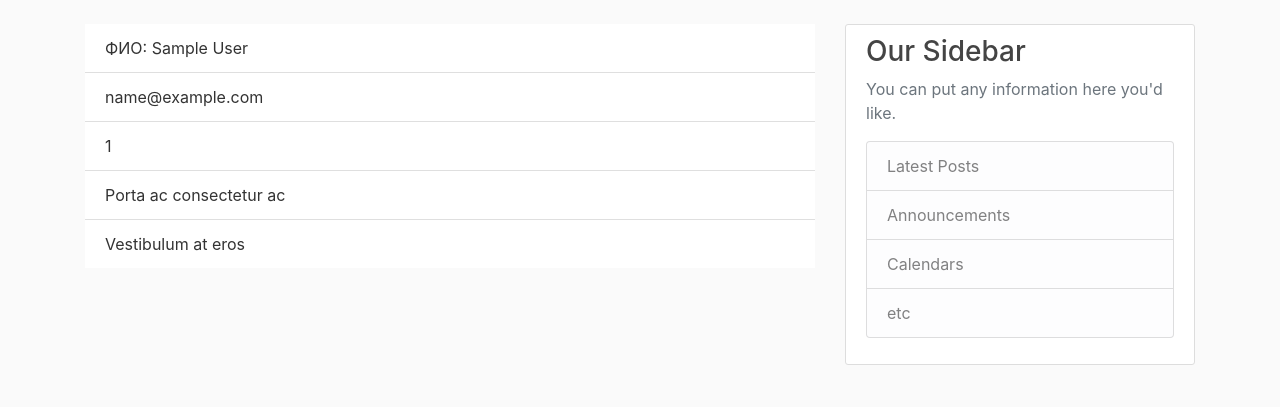
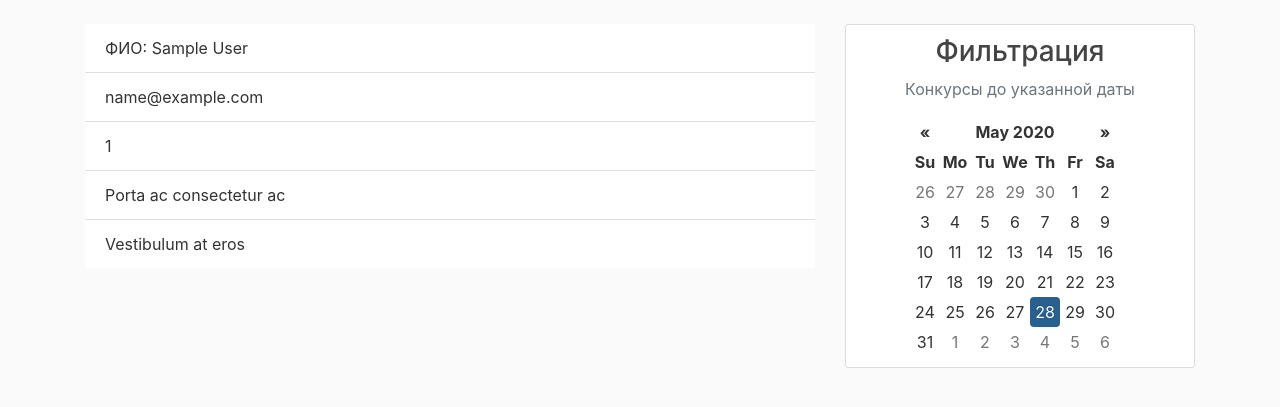
Before and after one commit to Almaz97/diploma, a Django app: template templates/contest_review.html in a window 1280 px wide. Shown: the part 56-463 px from the top of the page. Run offline with Django 3.2, Linux system fonts and the light colour scheme; the template is opened without the code that fills it: most values are stand-ins (such as "Sample title", 1, 10 or a date in 2020); some libraries are stand-ins or nearby versions.

Commit message:
Add calendar to UI, so users can filter contests by date

```diff
--- a/assets/main.css
+++ b/assets/main.css
@@ -82,3 +82,7 @@
 .account-heading {
   font-size: 2.5rem;
 }
+
+.datepicker-inline {
+  margin: 0 auto;
+}
--- a/contest/urls.py
+++ b/contest/urls.py
@@ -16,7 +16,7 @@
 from django.contrib import admin
 from django.urls import path
 from application.views import homepage
-from contestant.views import (ContestListView, contest_detail, application, contest_application,
+from contestant.views import (contest, contest_detail, application, contest_application,
                               contest_application_update, commission_contests, contest_review, contest_result)
 from user.views import profile
 from django.contrib.auth import views as auth_views
@@ -25,7 +25,7 @@
 
 urlpatterns = [
     path('admin/', admin.site.urls),
-    path('homepage/', ContestListView.as_view(), name='contestant-home'),
+    path('homepage/', contest, name='contestant-home'),
     # path('contests/<int:pk>/', ContestDetailView.as_view(), name='contestant-detail'),
     path('contests/<int:pk>/', contest_detail, name='contestant-detail'),
     path('login/', auth_views.LoginView.as_view(redirect_authenticated_user=True, template_name='login.html'), name='login'),
--- a/templates/layout.html
+++ b/templates/layout.html
@@ -9,7 +9,7 @@
     <!-- Bootstrap CSS -->
     <link rel="stylesheet" href="https://maxcdn.bootstrapcdn.com/bootstrap/4.0.0/css/bootstrap.min.css" integrity="sha384-Gn5384xqQ1aoWXA+058RXPxPg6fy4IWvTNh0E263XmFcJlSAwiGgFAW/dAiS6JXm" crossorigin="anonymous">
     <link rel="stylesheet" href="https://cdn.datatables.net/1.10.20/css/jquery.dataTables.min.css">
-
+    <link id="bsdp-css" href="https://unpkg.com/bootstrap-datepicker@1.9.0/dist/css/bootstrap-datepicker3.min.css" rel="stylesheet">
     {% load static %}
     <link rel="stylesheet" type="text/css" href="{% static 'main.css' %}">
 
@@ -50,6 +50,7 @@
         </div>
       </nav>
     </header>
+
     {% block main %}
     <main role="main" class="container">
       <div class="row">
@@ -65,16 +66,12 @@
         </div>
         {% block sidebar %}
             <div class="col-md-4">
-              <div class="content-section">
-                <h3>Our Sidebar</h3>
-                <p class='text-muted'>You can put any information here you'd like.
-                  <ul class="list-group">
-                    <li class="list-group-item list-group-item-light">Latest Posts</li>
-                    <li class="list-group-item list-group-item-light">Announcements</li>
-                    <li class="list-group-item list-group-item-light">Calendars</li>
-                    <li class="list-group-item list-group-item-light">etc</li>
-                  </ul>
-                </p>
+              <div class="content-section text-center">
+                <h3>Фильтрация</h3>
+                <p class='text-muted'>Конкурсы до указанной даты</p>
+                    <div id="datepicker" data-date=""></div>
+	                <input type="hidden" id="my_hidden_input">
+
               </div>
             </div>
       {% endblock %}
@@ -86,6 +83,7 @@
         <script src="https://cdnjs.cloudflare.com/ajax/libs/jquery/3.3.1/jquery.min.js"></script>
     <script src="https://cdnjs.cloudflare.com/ajax/libs/popper.js/1.12.9/umd/popper.min.js"></script>
     <script src="https://maxcdn.bootstrapcdn.com/bootstrap/4.0.0/js/bootstrap.min.js"></script>
+    <script src="https://unpkg.com/bootstrap-datepicker@1.9.0/dist/js/bootstrap-datepicker.min.js"></script>
 {#<script src="https://code.jquery.com/jquery-3.4.1.slim.min.js" integrity="sha384-J6qa4849blE2+poT4WnyKhv5vZF5SrPo0iEjwBvKU7imGFAV0wwj1yYfoRSJoZ+n" crossorigin="anonymous"></script>#}
 {#<script src="https://cdnjs.cloudflare.com/ajax/libs/popper.js/1.12.9/umd/popper.min.js" integrity="sha384-ApNbgh9B+Y1QKtv3Rn7W3mgPxhU9K/ScQsAP7hUibX39j7fakFPskvXusvfa0b4Q" crossorigin="anonymous"></script>#}
 {#<script src="https://stackpath.bootstrapcdn.com/bootstrap/4.4.1/js/bootstrap.min.js" integrity="sha384-wfSDF2E50Y2D1uUdj0O3uMBJnjuUD4Ih7YwaYd1iqfktj0Uod8GCExl3Og8ifwB6" crossorigin="anonymous"></script>#}
@@ -93,5 +91,25 @@
 <script src="{% static 'utils.js' %}"></script>
 {% block javascript %}
 {% endblock javascript %}
+
+<script>
+    document.querySelector('#datepicker').setAttribute('data-date', `${new Date()}`)
+	$('#datepicker').datepicker({
+        format: 'mm/dd/yyyy'
+    });
+	$('#datepicker').on('changeDate', function() {
+		$('#my_hidden_input').val(
+	    	$('#datepicker').datepicker('getFormattedDate')
+	    );
+	    console.log($('#my_hidden_input').val())
+
+        let date = new Date($('#my_hidden_input').val())
+
+        const url = window.location.pathname + "?date=" + date.toISOString().split('T')[0]
+
+       window.location.href = url
+	});
+
+</script>
 </body>
 </html>
```
Also changed, not shown: contestant/views.py (+42 -6 lines), templates/contest_detail.html (+8 -1 lines).
